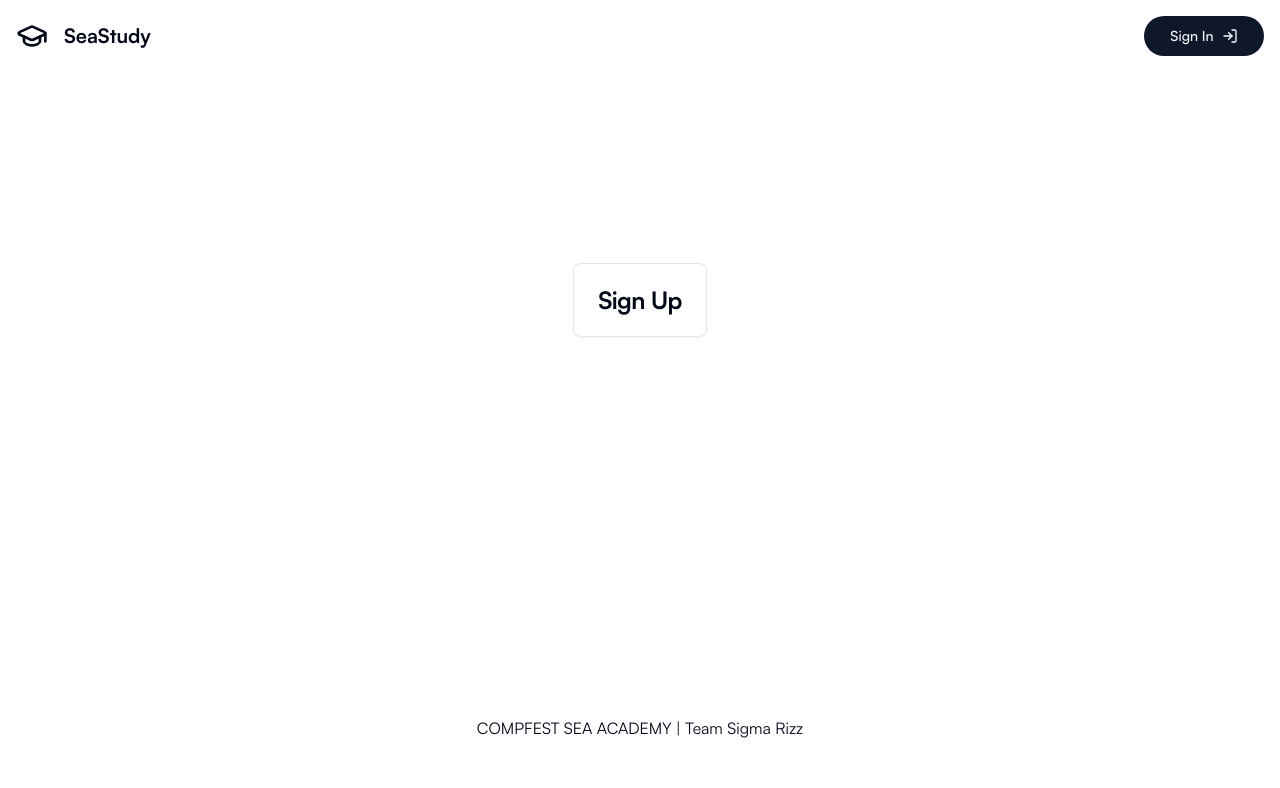
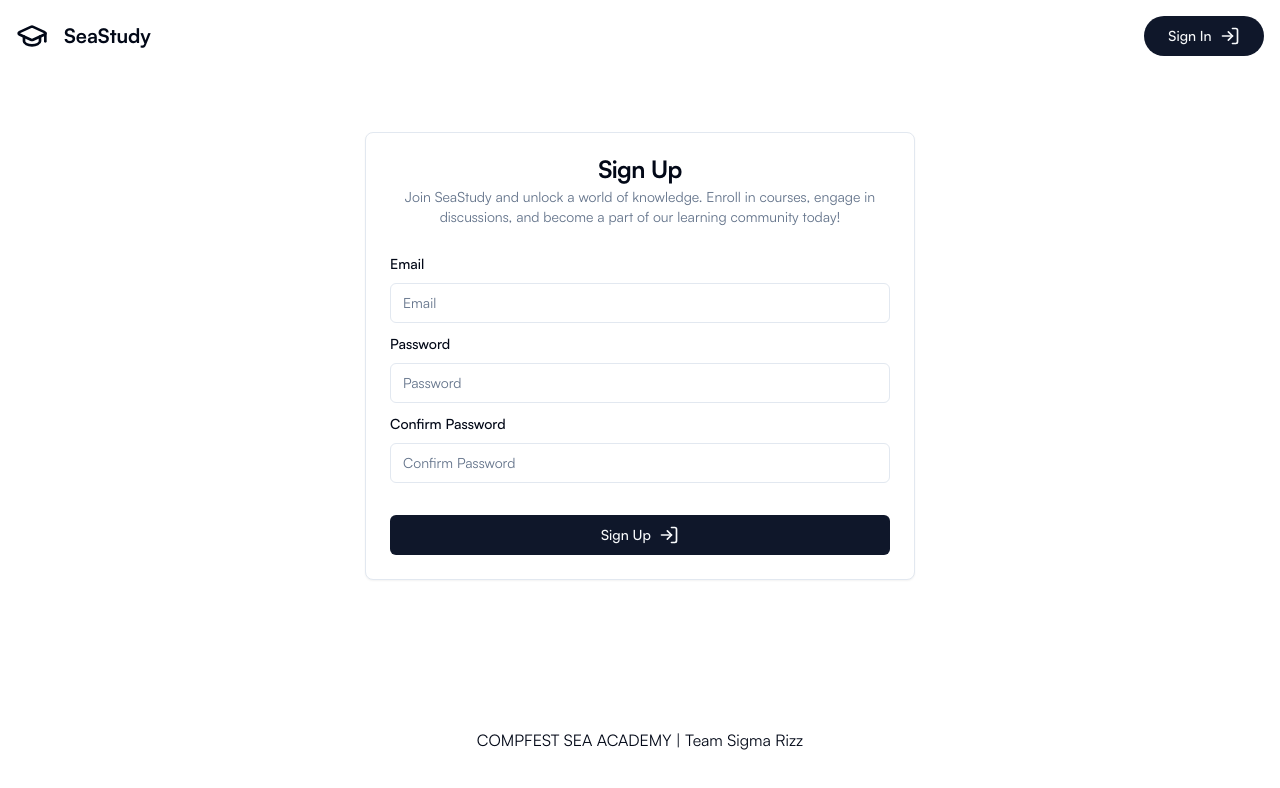
Before and after one commit to W-ptra/SeaStudy, a Next.js app in the folder frontend/: page /sign-up in a window 1280 px wide. Shown: the top 788 px of the page. Built offline with nearby package versions, Linux system fonts and the light colour scheme.

Commit message:
feat: add authentication page

```diff
--- a/frontend/app/(auth)/layout.tsx
+++ b/frontend/app/(auth)/layout.tsx
@@ -6,7 +6,7 @@ const AuthLayout = ({
   children: ReactNode
 }) => {
   return (
-    <div className='flex items-center justify-center h-[75vh]'>
+    <div className='mt-[100px] wrapper flex items-center justify-center h-[64vh]'>
       {children}
     </div>
   )
--- a/frontend/app/(auth)/sign-in/page.tsx
+++ b/frontend/app/(auth)/sign-in/page.tsx
@@ -1,21 +1,92 @@
+"use client"
+
 import React from 'react'
+
+// Icon Import
+import { LogIn } from 'lucide-react';
 
 // Form Import
 import { Button } from "@/components/ui/button"
 import {
   Form,
   FormControl,
-  FormDescription,
   FormField,
   FormItem,
   FormLabel,
   FormMessage,
 } from "@/components/ui/form"
 import { Input } from "@/components/ui/input"
+import { useForm } from 'react-hook-form'
+import { zodResolver } from '@hookform/resolvers/zod'
+
+// Card Import
+import {
+  Card,
+  CardContent,
+  CardDescription,
+  CardHeader,
+  CardTitle,
+} from "@/components/ui/card"
+import { SignInSchema, SignInSchemaType } from '@/lib/schemas';
 
 const SignInPage = () => {
+  const form = useForm<SignInSchemaType>({
+    resolver: zodResolver(SignInSchema),
+    defaultValues: {
+      email: "",
+      password: "",
+    }
+  })
+
+  function onSubmit(values: SignInSchemaType) {
+    console.log(values)
+  }
+
   return (
-    <div>SignInPage</div>
+    <Card>
+      <CardHeader className='text-center'>
+        <CardTitle>Sign In</CardTitle>
+        <CardDescription className='max-w-[500px]'>Welcome back! Continue your learning journey with SeaStudy. Access your courses, participate in forums, and keep growing.</CardDescription>
+      </CardHeader>
+      <CardContent>
+        <Form {...form}>
+          <form onSubmit={form.handleSubmit(onSubmit)} className='space-y-8'>
+            <div className='space-y-2'>
+              <FormField
+                control={form.control}
+                name='email'
+                render={({ field }) => (
+                  <FormItem>
+                    <FormLabel>Email</FormLabel>
+                    <FormControl>
+                      <Input type='email' placeholder='Email' {...field} />
+                    </FormControl>
+                    <FormMessage />
+                  </FormItem>
+                )}
+              />
+              <FormField
+                control={form.control}
+                name='email'
+                render={({ field }) => (
+                  <FormItem>
+                    <FormLabel>Password</FormLabel>
+                    <FormControl>
+                      <Input type='password' placeholder='Password' {...field} />
+                    </FormControl>
+                    <FormMessage />
+                  </FormItem>
+                )}
+              />
+
+            </div>
+            <Button type='submit' className='w-full flex items-center gap-x-2 hover:gap-x-4 transition-all'>
+              Sign In <LogIn className='w-5 h-5' />
+            </Button>
+          </form>
+        </Form>
+      </CardContent>
+    </Card>
   )
 }
 
--- a/frontend/app/(auth)/sign-up/page.tsx
+++ b/frontend/app/(auth)/sign-up/page.tsx
@@ -1,13 +1,15 @@
 "use client"
 
 import React from 'react'
+
+// Icon Import
+import { LogIn } from 'lucide-react';
 
 // Form Import
 import { Button } from "@/components/ui/button"
 import {
   Form,
   FormControl,
-  FormDescription,
   FormField,
   FormItem,
   FormLabel,
@@ -18,12 +20,11 @@ import { SignUpSchema, SignUpSchemaType } from '@/lib/schemas'
 import { useForm } from 'react-hook-form'
 import { zodResolver } from '@hookform/resolvers/zod'
 
-// Card Input
+// Card Import
 import {
   Card,
   CardContent,
   CardDescription,
-  CardFooter,
   CardHeader,
   CardTitle,
 } from "@/components/ui/card"
@@ -34,14 +35,70 @@ const SignUpPage = () => {
     defaultValues: {
       email: "",
       password: "",
+      passwordConfirm: "",
     }
   })
 
+  function onSubmit(values: SignUpSchemaType) {
+    console.log(values)
+  }
+
   return (
     <Card>
-      <CardHeader>
+      <CardHeader className='text-center'>
         <CardTitle>Sign Up</CardTitle>
+        <CardDescription className='max-w-[500px]'>Join SeaStudy and unlock a world of knowledge. Enroll in courses, engage in discussions, and become a part of our learning community today!</CardDescription>
       </CardHeader>
+      <CardContent>
+        <Form {...form}>
+          <form onSubmit={form.handleSubmit(onSubmit)} className='space-y-8'>
+            <div className='space-y-2'>
+              <FormField
+                control={form.control}
+                name='email'
+                render={({ field }) => (
+                  <FormItem>
+                    <FormLabel>Email</FormLabel>
+                    <FormControl>
+                      <Input type='email' placeholder='Email' {...field} />
+                    </FormControl>
+                    <FormMessage />
+                  </FormItem>
+                )}
+              />
+              <FormField
+                control={form.control}
+                name='email'
+                render={({ field }) => (
+                  <FormItem>
+                    <FormLabel>Password</FormLabel>
+                    <FormControl>
+                      <Input type='password' placeholder='Password' {...field} />
+                    </FormControl>
+                    <FormMessage />
+                  </FormItem>
+                )}
+              />
+              <FormField
+                control={form.control}
+                name='passwordConfirm'
+                render={({ field }) => (
+                  <FormItem>
+                    <FormLabel>Confirm Password</FormLabel>
+                    <FormControl>
+                      <Input type='password' placeholder='Confirm Password' {...field} />
+                    </FormControl>
+                    <FormMessage />
+                  </FormItem>
+                )}
+              />
+            </div>
+            <Button type='submit' className='w-full flex items-center gap-x-2 hover:gap-x-4 transition-all'>
+              Sign Up <LogIn className='w-5 h-5' />
+            </Button>
+          </form>
+        </Form>
+      </CardContent>
     </Card>
   )
 }
--- a/frontend/components/Navbar.tsx
+++ b/frontend/components/Navbar.tsx
@@ -39,7 +39,7 @@ const Navbar = () => {
           {/* IF THE USER HASN'T LOGGED IN */}
           <Link href="/sign-in">
             <Button className='w-[120px] hidden md:flex items-center justify-center rounded-full gap-2 hover:gap-4 transition-all'>
-              Sign In <LogIn className='w-4 h-4' />
+              Sign In <LogIn className='w-5 h-5' />
             </Button>
           </Link>
         </nav>
```
